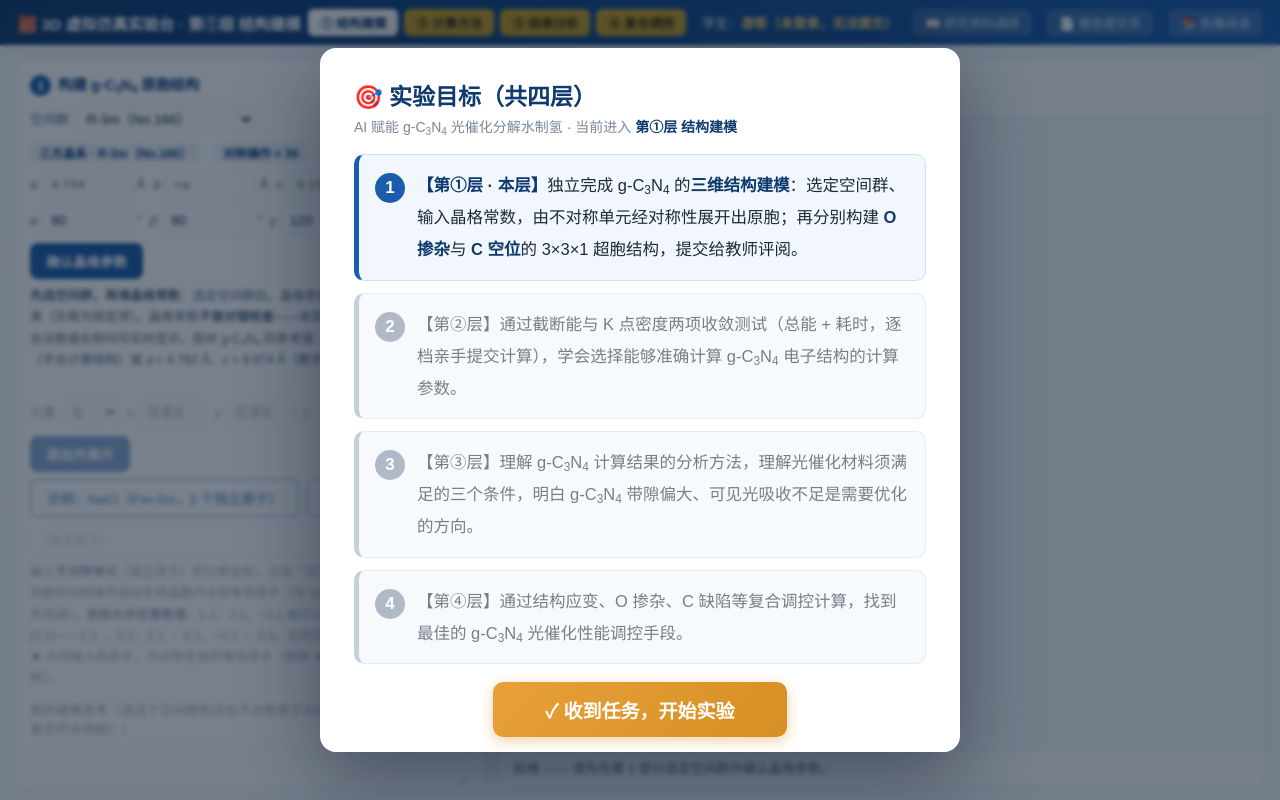
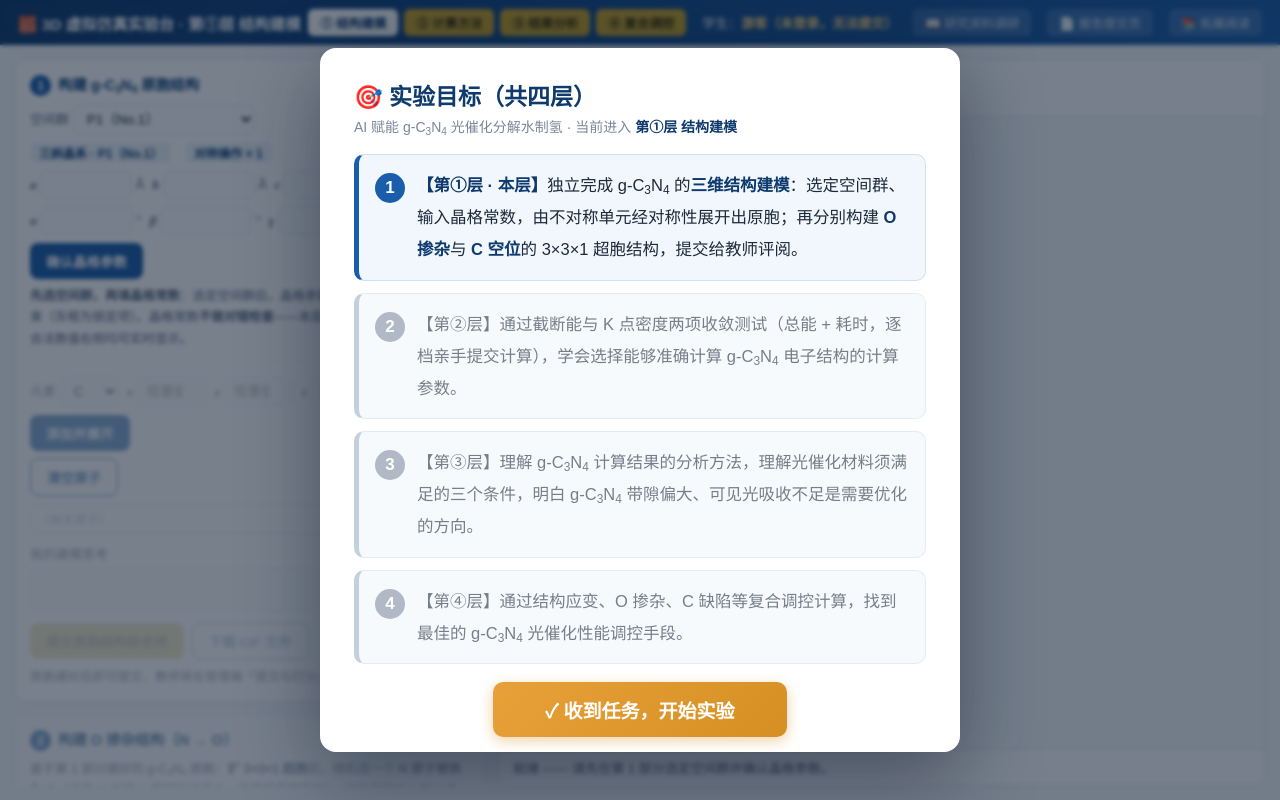
Before and after one commit to Chaosheng-yiwc/vlabmat, a plain HTML site: page simulation1.html in a window 1280 px wide. Drawn offline with Linux system fonts and the light colour scheme.

Commit message:
结构建模页：默认空间群改P1（学生自选），去掉晶格常数数值提示与NaCl示例，删冗余说明文字，晶格符号改新罗马字体

```diff
--- a/simulation1.html
+++ b/simulation1.html
@@ -48,6 +48,7 @@
         --gold:#c9a227;--green:#2e8b57;--red:#c0392b;--card:#fff}
   *{margin:0;padding:0;box-sizing:border-box}
   sub,sup{font-size:.72em;line-height:0;position:relative;vertical-align:baseline}
+  i{font-family:"Times New Roman",Times,serif;font-weight:600}
   sub{bottom:-.25em}
   body{font-family:"Microsoft YaHei",sans-serif;background:var(--bg);color:var(--ink);height:100vh;
        display:flex;flex-direction:column;overflow:hidden}
@@ -181,17 +182,17 @@
       </div>
 
       <div class="row">
-        <label><i>a</i> <input id="inA" type="number" step="0.001" min="0.3" placeholder="4.744"> Å</label>
-        <label><i>b</i> <input id="inB" type="number" step="0.001" min="0.3" placeholder="4.744"> Å</label>
-        <label><i>c</i> <input id="inC" type="number" step="0.001" min="0.3" placeholder="9.193"> Å</label>
+        <label><i>a</i> <input id="inA" type="number" step="0.001" min="0.3"> Å</label>
+        <label><i>b</i> <input id="inB" type="number" step="0.001" min="0.3"> Å</label>
+        <label><i>c</i> <input id="inC" type="number" step="0.001" min="0.3"> Å</label>
       </div>
       <div class="row">
-        <label><i>α</i> <input id="inAl" type="number" step="0.1" min="10" max="170" placeholder="90"> °</label>
-        <label><i>β</i> <input id="inBe" type="number" step="0.1" min="10" max="170" placeholder="90"> °</label>
-        <label><i>γ</i> <input id="inGa" type="number" step="0.1" min="10" max="170" placeholder="120"> °</label>
+        <label><i>α</i> <input id="inAl" type="number" step="0.1" min="10" max="170"> °</label>
+        <label><i>β</i> <input id="inBe" type="number" step="0.1" min="10" max="170"> °</label>
+        <label><i>γ</i> <input id="inGa" type="number" step="0.1" min="10" max="170"> °</label>
         <button id="btnLat" onclick="confirmLat()">确认晶格参数</button>
       </div>
-      <div class="hint" id="latHint"><b>先选空间群，再填晶格常数</b>：选定空间群后，晶格参数按该晶系的对称性自动约束（灰框为锁定项）。晶格常数<b>不做对错检查</b>——本层考察建模操作本身，任意合法数值右侧均可实时显示。层状 g-C<sub>3</sub>N<sub>4</sub> 的参考值：<i>a</i> ≈ 4.744 Å、<i>c</i> ≈ 9.193 Å（平台计算结构）或 <i>a</i> ≈ 4.782 Å、<i>c</i> ≈ 9.974 Å（教学 CIF）。</div>
+      <div class="hint" id="latHint"><b>先选空间群，再填晶格常数</b>：选定空间群后，晶格参数按该晶系的对称性自动约束（灰框为锁定项）。晶格常数<b>不做对错检查</b>——本层考察建模操作本身，任意合法数值右侧均可实时显示。</div>
 
       <div id="atomBlock" class="locked" style="margin-top:10px;border-top:1px dashed var(--line);padding-top:8px">
         <div class="row">
@@ -204,14 +205,13 @@
           <button id="btnAddAtom" onclick="addAtom()">添加并展开</button>
         </div>
         <div class="row">
-          <button class="ghost" onclick="fillDemoNaCl()">示例：NaCl（Fm-3m，2 个独立原子）</button>
           <button class="ghost" onclick="clearAtoms()">清空原子</button>
         </div>
         <div id="atomTblBox"><table id="atomTbl"></table></div>
-        <div class="hint" id="atomHint">输入<b>不对称单元</b>（独立原子）的分数坐标，点击「添加并展开」，系统按所选空间群的对称操作自动生成晶胞内全部等效原子（与 spglib / qvasp -c2p 的对称展开同源）。<b>坐标允许任意数值</b>：1.1、2.1、−0.1 都可以填，提交时自动归一化到 [0,1)——1.1 → 0.1、2.1 → 0.1、−0.1 → 0.9。右侧实时显示球棍模型；表格中 ★ 为你输入的原子，· 为对称生成的等效原子（删除 ★ 会连同其等效原子一起删除）。</div>
+        <div class="hint" id="atomHint"></div>
 
         <div class="row" style="margin-top:10px">
-          <label style="flex:1;min-width:100%">我的建模思考（选这个空间群和这些不对称原子的理由？展开后原子的位置是否符合预期？）<br>
+          <label style="flex:1;min-width:100%">我的建模思考<br>
           <textarea id="inThink1" rows="2" style="width:100%;margin-top:5px"></textarea></label>
         </div>
         <div class="row">
@@ -313,7 +313,7 @@ fetch('spg_ops.json').then(function(r){ return r.json(); }).then(function(d){
   fillSGSelect();
 }).catch(function(){
   var sel=document.getElementById('inSG');
-  sel.innerHTML='<option value="166">R-3m（No.166）</option><option value="1">P1（No.1）</option>';
+  sel.innerHTML='<option value="1" selected>P1（No.1）</option><option value="166">R-3m（No.166）</option>';
   document.getElementById('sysBadge').textContent='空间群数据加载失败，仅内置 2 群';
   sel.disabled=false;
   applySysUI();
@@ -328,7 +328,7 @@ function fillSGSelect(){
     if(!gs.length) return;
     h+='<optgroup label="'+SYS_CN[sys]+'晶系">';
     gs.forEach(function(g){
-      h+='<option value="'+g.no+'"'+(g.no===166?' selected':'')+'>'+toSub(g.hm)+'（No.'+g.no+'）</option>';
+      h+='<option value="'+g.no+'"'+(g.no===1?' selected':'')+'>'+toSub(g.hm)+'（No.'+g.no+'）</option>';
     });
     h+='</optgroup>';
   });
@@ -339,7 +339,7 @@ function fillSGSelect(){
 /* ================= 状态 ================= */
 var S = {
   a:0,b:0,c:0, al:90,be:90,ga:120,
-  sgNo:166, sgHm:'R-3m', sys:'hexagonal', nops:0,
+  sgNo:1, sgHm:'P1', sys:'triclinic', nops:1,
   latOK:false,
   atoms:[],            /* 原胞原子 {el,x,y,z,vac,seedIdx,origin} */
   seeds:[],            /* 不对称单元 {el,x,y,z}（null=已删除） */
@@ -615,18 +615,9 @@ function gate(){
 }
 
 /* ================= 第 1 部分：空间群 + 晶格 + 不对称单元 ================= */
-var SYS_PLACEHOLDER={
-  triclinic:  {a:'4.0',   b:'5.0',   c:'6.0',   al:'80',  be:'95',  ga:'110'},
-  monoclinic: {a:'5.0',   b:'6.0',   c:'5.0',   al:'90',  be:'101', ga:'90'},
-  orthorhombic:{a:'4.0',  b:'5.0',   c:'6.0',   al:'90',  be:'90',  ga:'90'},
-  tetragonal: {a:'4.0',   b:'4.0',   c:'6.0',   al:'90',  be:'90',  ga:'90'},
-  trigonal:   {a:'4.744', b:'4.744', c:'9.193', al:'90',  be:'90',  ga:'120'},
-  hexagonal:  {a:'4.744', b:'4.744', c:'9.193', al:'90',  be:'90',  ga:'120'},
-  cubic:      {a:'5.64',  b:'5.64',  c:'5.64',  al:'90',  be:'90',  ga:'90'}
-};
 function applySysUI(){
   var sel=document.getElementById('inSG');
-  var g=SGBYNO[sel.value] || SGBYNO[166];
+  var g=SGBYNO[sel.value] || SGBYNO[1];
   if(!g){ return; }
   if(S.atoms.length && !confirm('切换空间群后，此前按旧空间群展开的原子将全部清空，继续？')){
     sel.value=S.sgNo; return;
@@ -644,17 +635,17 @@ function applySysUI(){
     hexagonal:  [1,'=a','free',90,90,120],
     cubic:      [1,'=a','=ac',90,90,90]
   }[g.sys];
-  function cfg(id, mode, phKey){
-    var e=document.getElementById(id), ph=SYS_PLACEHOLDER[g.sys][phKey];
-    if(mode==='free'){ e.disabled=false; if(!e.value) e.placeholder=ph; return; }
+  function cfg(id, mode){
+    var e=document.getElementById(id);
+    if(mode==='free'){ e.disabled=false; e.placeholder=''; return; }
     e.disabled=true;
     if(mode==='=a'||mode==='=ac'){ e.value=''; e.placeholder=mode; }
     else { e.value=mode; }
   }
-  cfg('inA','free','a');
-  cfg('inB',plan[1],'b');
-  cfg('inC',plan[2],'c');
-  cfg('inAl',plan[3],'al'); cfg('inBe',plan[4],'be'); cfg('inGa',plan[5],'ga');
+  cfg('inA','free');
+  cfg('inB',plan[1]);
+  cfg('inC',plan[2]);
+  cfg('inAl',plan[3]); cfg('inBe',plan[4]); cfg('inGa',plan[5]);
   /* 切换空间群 → 旧展开原子失效 */
   if(S.atoms.length){
     clearAtoms(true);
@@ -767,23 +758,6 @@ function clearAtoms(silent){
     document.getElementById('atomHint').textContent='已清空全部原子，可重新添加不对称单元。';
   }
   invalidatePrim(); rebuildAtoms(false); renderAtomTbl(); gate();
-}
-function fillDemoNaCl(){
-  var ready = S.latOK && S.sys==='cubic' && Math.abs(S.a-5.64)<0.001;
-  if(!ready){
-    if(S.atoms.length && !confirm('示例将重置当前晶格与原子，继续？')) return;
-    clearAtoms(true);
-    document.getElementById('inSG').value='225';
-    applySysUI();
-    document.getElementById('inA').value=5.64;
-    confirmLat();
-    if(!S.latOK) return;
-  }
-  addSeedDirect('Na',0,0,0);
-  addSeedDirect('Cl',0.5,0.5,0.5);
-  document.getElementById('atomHint').className='hint ok';
-  document.getElementById('atomHint').innerHTML='示例完成：NaCl，空间群 Fm-3m（No.225），<i>a</i> = 5.64 Å。只输入了 <b>2 个独立原子</b>——Na (0,0,0) 与 Cl (½,½,½)，对称展开得到 4+4 = <b>8 个原子</b>（多重性各 4）✓ 可在此基础上修改，也可清空后从零开始建模自己的结构。';
-  renderAtomTbl(); gate();
 }
 function addSeedDirect(el,x,y,z){
   var imgs=expandSeed(el,x,y,z);
```
